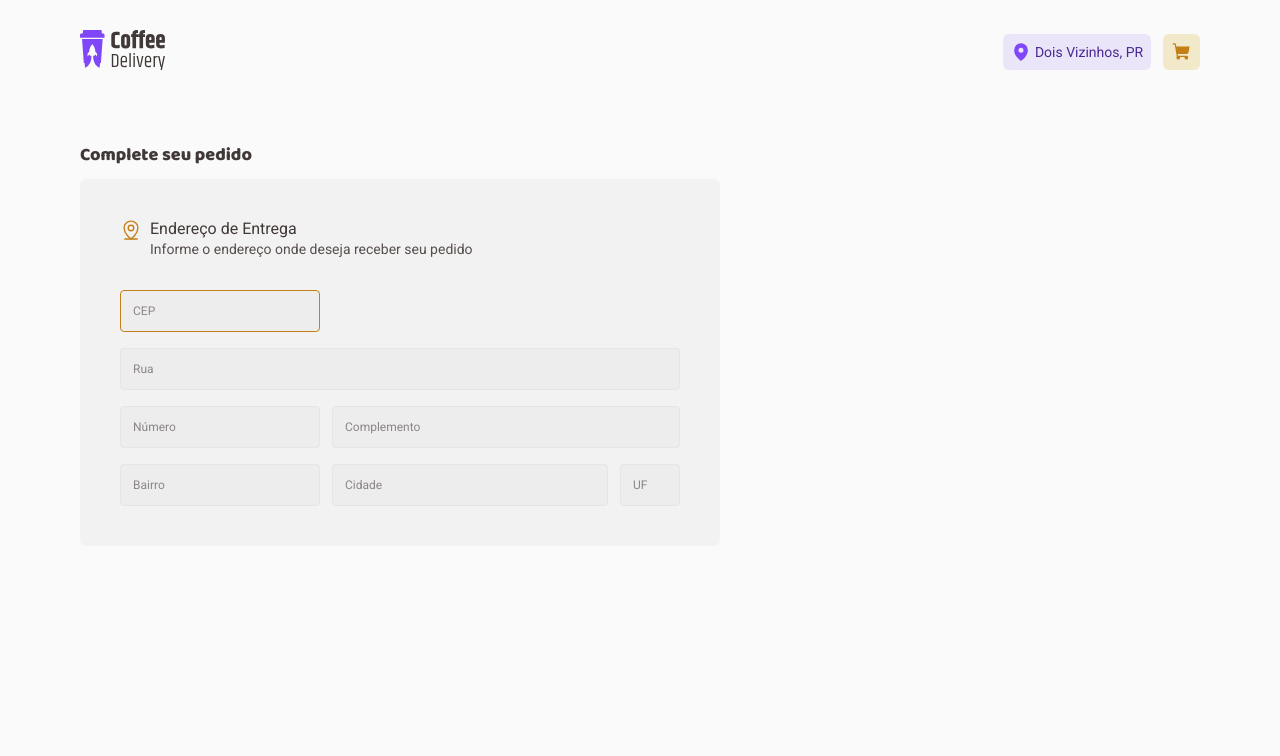
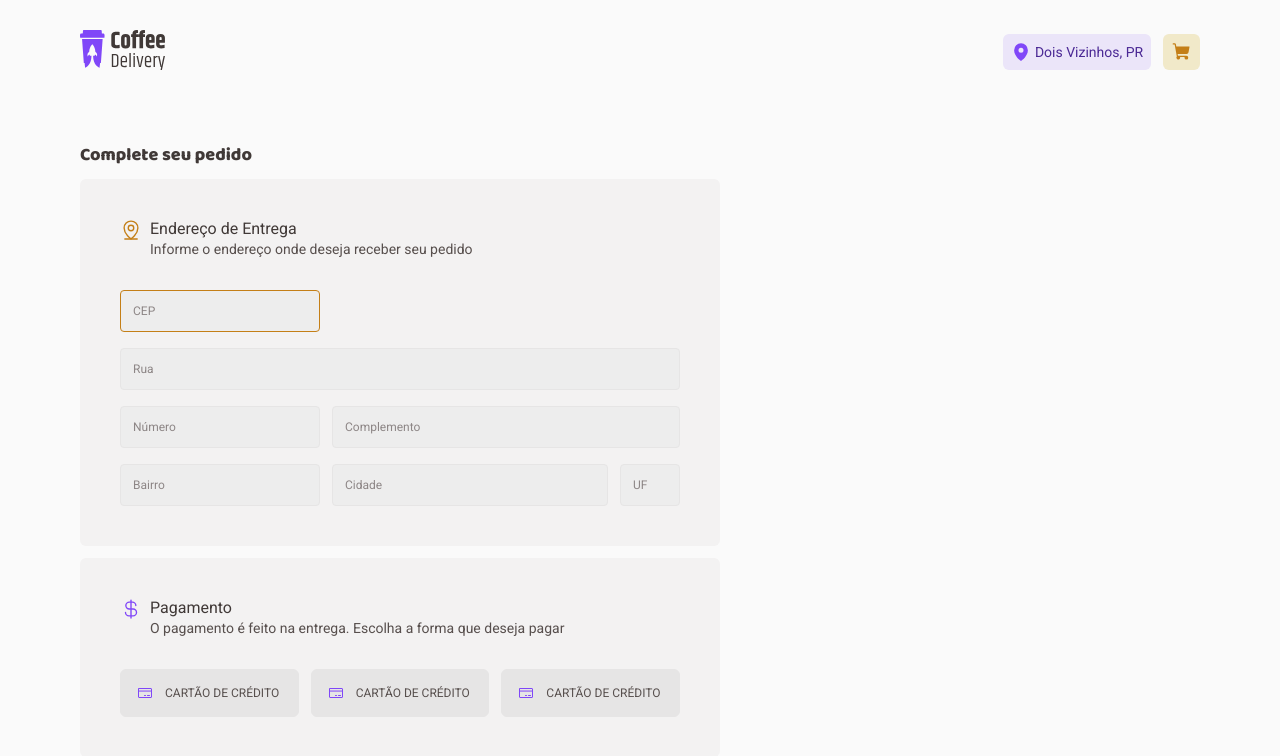
Before and after one commit to Baggio25/ignite-desafio-02-coffee-delivery, a React (Vite) app: page /complete-order in a window 1280 px wide. Shown: the top 756 px of the page. Built offline with nearby package versions, Linux system fonts and the light colour scheme.

Commit message:
Create PaymentMethodOptions

```diff
--- /dev/null
+++ b/src/pages/CompleteOrder/components/CompleteOrderForm/PaymentMethodOptions/index.tsx
@@ -0,0 +1,12 @@
+import { PaymentMethodInput } from "../../PaymentMethodInput";
+import { PaymentMethodOptionsContainer } from "../styles";
+
+export function PaymentMethodOptions() {
+  return (
+    <PaymentMethodOptionsContainer>
+      <PaymentMethodInput />
+      <PaymentMethodInput />
+      <PaymentMethodInput />
+    </PaymentMethodOptionsContainer>
+  )
+}
--- a/src/pages/CompleteOrder/components/CompleteOrderForm/index.tsx
+++ b/src/pages/CompleteOrder/components/CompleteOrderForm/index.tsx
@@ -1,11 +1,12 @@
 import { useTheme } from "styled-components";
-import { MapPinLine } from "phosphor-react";
+import { MapPinLine, CurrencyDollar } from "phosphor-react";
 
 import { SectionTitle } from "../SectionTitle";
 import { TitleText } from "../../../../components/Typography";
+import { AddressForm } from "./AddressForm";
+import { PaymentMethodOptions } from "./PaymentMethodOptions";
 
 import { CompleteOrderFormContainer, FormSectionContainer } from "./styles";
-import { AddressForm } from "./AddressForm";
 
 export function CompleteOrderForm() {
   const { colors } = useTheme();
@@ -22,8 +23,16 @@ export function CompleteOrderForm() {
           subtitle="Informe o endereço onde deseja receber seu pedido"
           icon={<MapPinLine size={22} color={colors["brand-yellow-dark"]} />}
         />
+        <AddressForm />
+      </FormSectionContainer>
 
-        <AddressForm />
+      <FormSectionContainer>
+        <SectionTitle
+          title="Pagamento"
+          subtitle="O pagamento é feito na entrega. Escolha a forma que deseja pagar"
+          icon={<CurrencyDollar size={22} color={colors["brand-purple"]} />}
+        />
+        <PaymentMethodOptions />
       </FormSectionContainer>
     </CompleteOrderFormContainer>
   );
--- a/src/pages/CompleteOrder/components/CompleteOrderForm/styles.ts
+++ b/src/pages/CompleteOrder/components/CompleteOrderForm/styles.ts
@@ -6,6 +6,7 @@ export const CompleteOrderFormContainer = styled.div`
   flex-direction: column;
   gap: 0.75rem;
   width: 40rem;
+  margin-bottom: 4rem;
 `;
 
 export const FormSectionContainer = styled(SectionBaseStyle)`
@@ -34,5 +35,10 @@ export const AddressFormContainer = styled.div`
   .complement {
     grid-column: span 2;
   }
+`;
 
+export const PaymentMethodOptionsContainer = styled.div`
+  display: grid;
+  grid-template-columns: repeat(3, 1fr);
+  gap: 0.75rem;
 `;
--- /dev/null
+++ b/src/pages/CompleteOrder/components/PaymentMethodInput/index.tsx
@@ -0,0 +1,11 @@
+import { CreditCard } from "phosphor-react";
+import { PaymentMethodInputContainer } from "./styles";
+
+export function PaymentMethodInput() {
+  return (
+    <PaymentMethodInputContainer>
+      <CreditCard size={16} />
+      Cartão de Crédito
+    </PaymentMethodInputContainer>
+  )
+}
--- /dev/null
+++ b/src/pages/CompleteOrder/components/PaymentMethodInput/styles.ts
@@ -0,0 +1,29 @@
+import { styled } from "styled-components";
+
+export const PaymentMethodInputContainer = styled.div`
+  display: flex;
+  align-items: center;
+  justify-content: flex-start;
+  gap: 0.75rem;
+  font-size: 0.75rem;
+  text-transform: uppercase;
+  border-radius: 6px;
+  height: 3rem;
+  padding: 0 1rem;
+  border: 1px solid ${({ theme }) => theme.colors["base-button"]};
+  background: ${({ theme }) => theme.colors["base-button"]};
+  color: ${({ theme }) => theme.colors["base-text"]};
+  cursor: pointer;
+  transition: 0.4s;
+
+  svg {
+    color: ${({ theme }) => theme.colors["brand-purple"]};
+  }
+
+  &:hover {
+    background: ${({ theme }) => theme.colors["base-hover"]};
+  }
+
+  user-select: none;
+
+`;
```
